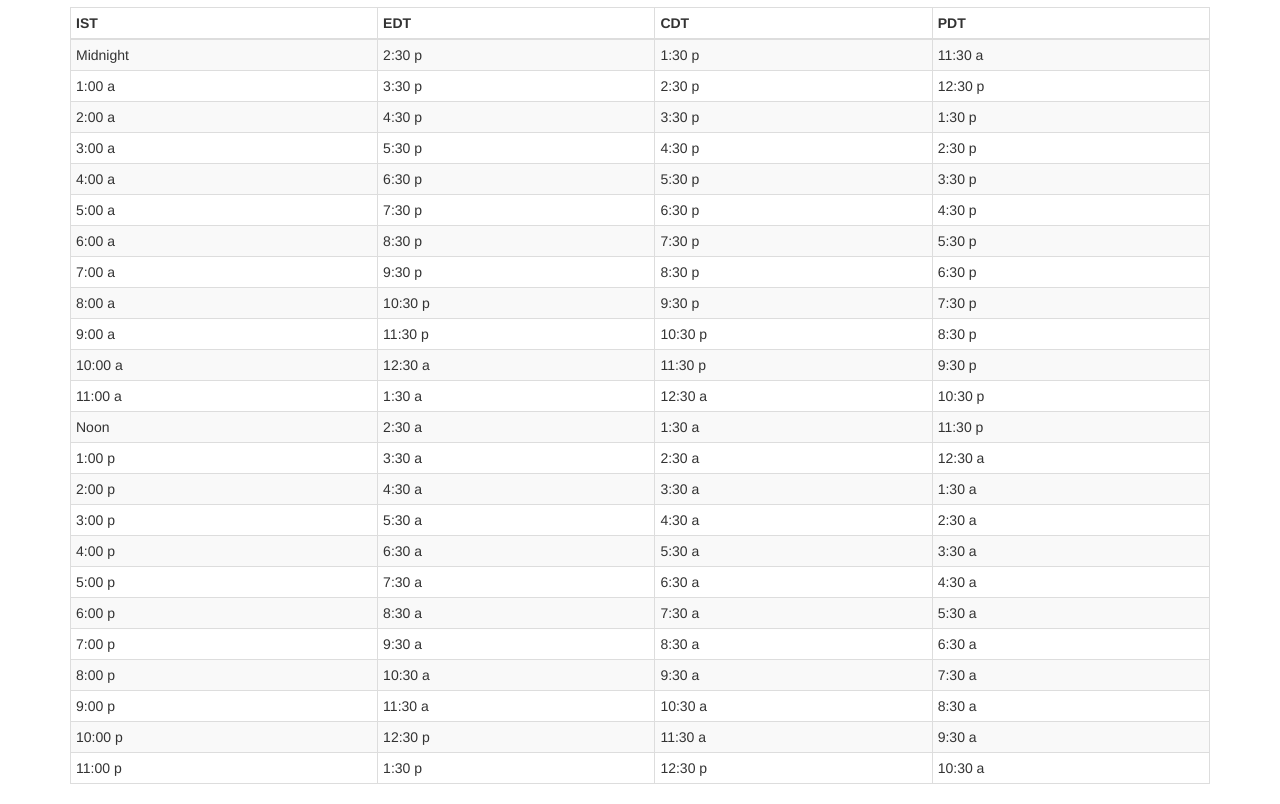
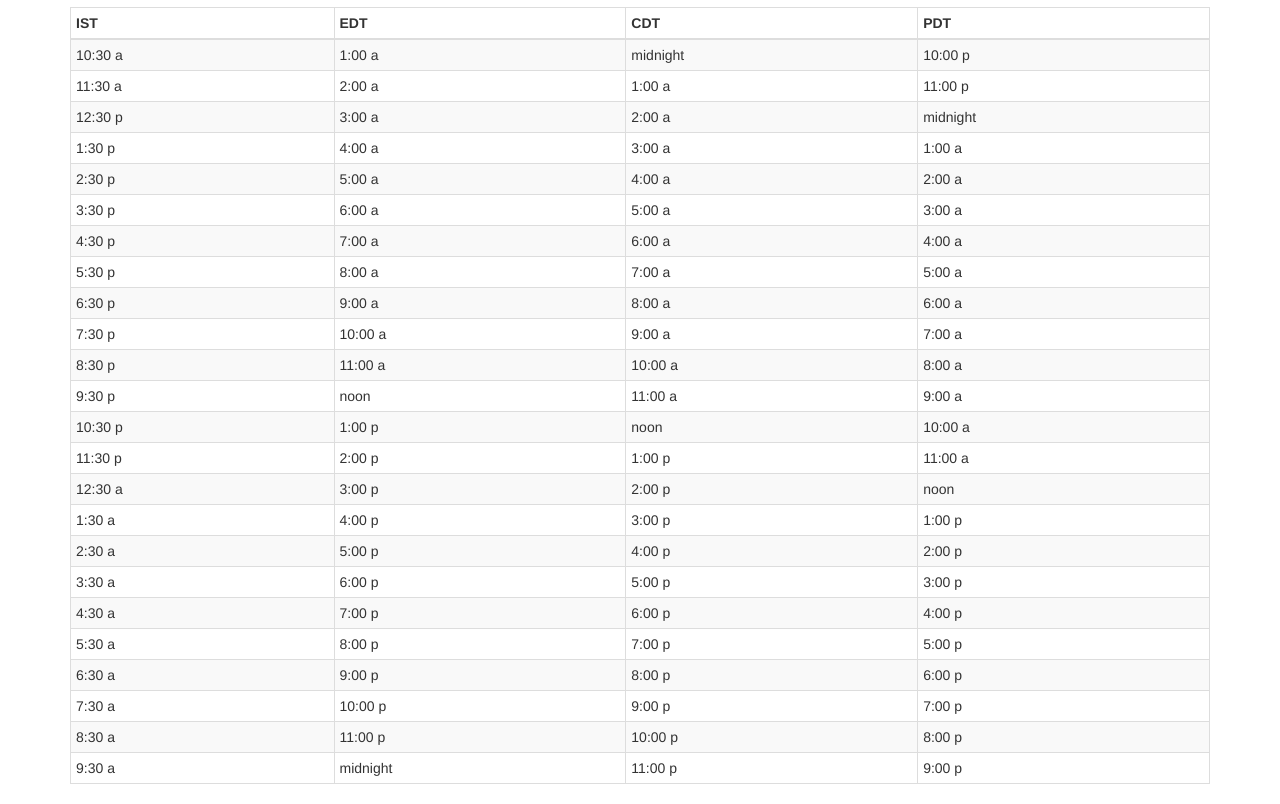
Before and after one commit to greghaskins/wtftimeisthat, a website: page app/index.html in a window 1280 px wide. Shown: the part 63-867 px from the top of the page. Drawn offline with nearby package versions, Linux system fonts and the light colour scheme; some packages are replaced by stand-ins of ours; a script that the page names is missing.

Commit message:
Show current UTC hour at top of table for easier searching

```diff
--- a/app/scripts/controllers/main.js
+++ b/app/scripts/controllers/main.js
@@ -1,10 +1,102 @@
 'use strict';
+(function(angular) {
 
-angular.module('wtfTimeIsThatApp')
-  .controller('MainCtrl', function ($scope) {
-    $scope.awesomeThings = [
-      'HTML5 Boilerplate',
-      'AngularJS',
-      'Karma'
-    ];
+  var MINUTES_PER_HOUR = 60;
+
+  angular.module('wtfTimeIsThatApp')
+    .controller('MainCtrl', ['$scope', 'meaningfulUTCTimes',
+      function($scope, meaningfulUTCTimes) {
+
+        $scope.timeZones = [{
+          name: 'IST',
+          utcOffsetMinutes: 5 * MINUTES_PER_HOUR + 30
+        }, {
+          name: 'EDT',
+          utcOffsetMinutes: -4 * MINUTES_PER_HOUR
+        }, {
+          name: 'CDT',
+          utcOffsetMinutes: -5 * MINUTES_PER_HOUR
+        }, {
+          name: 'PDT',
+          utcOffsetMinutes: -7 * MINUTES_PER_HOUR
+        }];
+
+        $scope.utcTimes = meaningfulUTCTimes();
+      }
+    ]);
+
+  angular.module('wtfTimeIsThatApp').factory('clockTime', function() {
+
+    var HOURS_PER_DAY = 24;
+    var MINUTES_PER_DAY = MINUTES_PER_HOUR * HOURS_PER_DAY;
+
+    var _makeClockTime = function(minutesIntoTheDay) {
+      var _minutesIntoTheDay = minutesIntoTheDay;
+
+      return {
+        getHours: function() {
+          return Math.floor(_minutesIntoTheDay / MINUTES_PER_HOUR);
+        },
+
+        getMinutes: function() {
+          return _minutesIntoTheDay % MINUTES_PER_HOUR;
+        },
+
+        addMinutes: function(minutes) {
+          var newClockTimeMinutes = (_minutesIntoTheDay + minutes) % MINUTES_PER_DAY;
+          while (newClockTimeMinutes < 0) {
+            newClockTimeMinutes += MINUTES_PER_DAY;
+          }
+          return _makeClockTime(newClockTimeMinutes);
+        }
+      };
+    };
+
+    var currentClockTime = function() {
+      var now = new Date();
+      var hours = now.getUTCHours();
+      var minutesIntoTheDay = hours * MINUTES_PER_HOUR;
+      return _makeClockTime(minutesIntoTheDay);
+    };
+
+    return currentClockTime;
   });
+
+  angular.module('wtfTimeIsThatApp').factory('meaningfulUTCTimes', ['clockTime',
+    function(clockTime) {
+      return function() {
+        var currentUTCTime = clockTime();
+
+        var utcTimes = [];
+        for (var hour = 0; hour < 24; hour++) {
+          var nextTime = currentUTCTime.addMinutes(hour * MINUTES_PER_HOUR);
+          utcTimes.push(nextTime);
+        }
+        return utcTimes;
+      };
+    }
+  ]);
+
+  angular.module('wtfTimeIsThatApp').filter('shortTimeFormat', function() {
+    return function(localDate) {
+      var hours = localDate.getHours();
+      var minutes = localDate.getMinutes();
+
+      var shortTime;
+      if (hours === 0 && minutes === 0) {
+        shortTime = 'midnight';
+      } else if (hours === 12 && minutes === 0) {
+        shortTime = 'noon';
+      } else {
+        var formattedHours = hours % 12 || 12;
+        var formattedMinutes = minutes < 10 ? '0' + minutes : minutes;
+        var ampm = hours < 12 ? 'a' : 'p';
+        shortTime = formattedHours + ':' + formattedMinutes + ' ' + ampm;
+      }
+
+      return shortTime;
+    };
+
+  });
+
+})(angular);
--- a/app/views/main.html
+++ b/app/views/main.html
@@ -3,158 +3,16 @@
 </header>
 <div class="table-responsive">
   <table class="table table-bordered table-striped table-condensed">
-        <thead>
+    <thead class="sticky">
       <tr>
-                <th>IST</th>
-                <th>EDT</th>
-                <th>CDT</th>
-                <th>PDT</th>
+        <th ng-repeat="timeZone in timeZones">{{timeZone.name}}</th>
       </tr>
     </thead>
     <tbody>
-            <tr>
-                <td>Midnight</td>
-                <td>2:30 p</td>
-                <td>1:30 p</td>
-                <td>11:30 a</td>
-            </tr>
-            <tr>
-                <td>1:00 a</td>
-                <td>3:30 p</td>
-                <td>2:30 p</td>
-                <td>12:30 p</td>
-            </tr>
-            <tr>
-                <td>2:00 a</td>
-                <td>4:30 p</td>
-                <td>3:30 p</td>
-                <td>1:30 p</td>
-            </tr>
-            <tr>
-                <td>3:00 a</td>
-                <td>5:30 p</td>
-                <td>4:30 p</td>
-                <td>2:30 p</td>
-            </tr>
-            <tr>
-                <td>4:00 a</td>
-                <td>6:30 p</td>
-                <td>5:30 p</td>
-                <td>3:30 p</td>
-            </tr>
-            <tr>
-                <td>5:00 a</td>
-                <td>7:30 p</td>
-                <td>6:30 p</td>
-                <td>4:30 p</td>
-            </tr>
-            <tr>
-                <td>6:00 a</td>
-                <td>8:30 p</td>
-                <td>7:30 p</td>
-                <td>5:30 p</td>
-            </tr>
-            <tr>
-                <td>7:00 a</td>
-                <td>9:30 p</td>
-                <td>8:30 p</td>
-                <td>6:30 p</td>
-            </tr>
-            <tr>
-                <td>8:00 a</td>
-                <td>10:30 p</td>
-                <td>9:30 p</td>
-                <td>7:30 p</td>
-            </tr>
-            <tr>
-                <td>9:00 a</td>
-                <td>11:30 p</td>
-                <td>10:30 p</td>
-                <td>8:30 p</td>
-            </tr>
-            <tr>
-                <td>10:00 a</td>
-                <td>12:30 a</td>
-                <td>11:30 p</td>
-                <td>9:30 p</td>
-            </tr>
-            <tr>
-                <td>11:00 a</td>
-                <td>1:30 a</td>
-                <td>12:30 a</td>
-                <td>10:30 p</td>
-            </tr>
-            <tr>
-                <td>Noon</td>
-                <td>2:30 a</td>
-                <td>1:30 a</td>
-                <td>11:30 p</td>
-            </tr>
-            <tr>
-                <td>1:00 p</td>
-                <td>3:30 a</td>
-                <td>2:30 a</td>
-                <td>12:30 a</td>
-            </tr>
-            <tr>
-                <td>2:00 p</td>
-                <td>4:30 a</td>
-                <td>3:30 a</td>
-                <td>1:30 a</td>
-            </tr>
-            <tr>
-                <td>3:00 p</td>
-                <td>5:30 a</td>
-                <td>4:30 a</td>
-                <td>2:30 a</td>
-            </tr>
-            <tr>
-                <td>4:00 p</td>
-                <td>6:30 a</td>
-                <td>5:30 a</td>
-                <td>3:30 a</td>
-            </tr>
-            <tr>
-                <td>5:00 p</td>
-                <td>7:30 a</td>
-                <td>6:30 a</td>
-                <td>4:30 a</td>
-            </tr>
-            <tr>
-                <td>6:00 p</td>
-                <td>8:30 a</td>
-                <td>7:30 a</td>
-                <td>5:30 a</td>
-            </tr>
-            <tr>
-                <td>7:00 p</td>
-                <td>9:30 a</td>
-                <td>8:30 a</td>
-                <td>6:30 a</td>
-            </tr>
-            <tr>
-                <td>8:00 p</td>
-                <td>10:30 a</td>
-                <td>9:30 a</td>
-                <td>7:30 a</td>
-            </tr>
-            <tr>
-                <td>9:00 p</td>
-                <td>11:30 a</td>
-                <td>10:30 a</td>
-                <td>8:30 a</td>
-            </tr>
-            <tr>
-                <td>10:00 p</td>
-                <td>12:30 p</td>
-                <td>11:30 a</td>
-                <td>9:30 a</td>
-            </tr>
-            <tr>
-                <td>11:00 p</td>
-                <td>1:30 p</td>
-                <td>12:30 p</td>
-                <td>10:30 a</td>
+      <tr ng-repeat="utcTime in utcTimes">
+        <td ng-repeat="timeZone in timeZones">
+          {{utcTime.addMinutes(timeZone.utcOffsetMinutes) | shortTimeFormat}}
+        </td>
       </tr>
     </tbody>
   </table>
```
Lines whose indentation alone changed are shown as unchanged.
